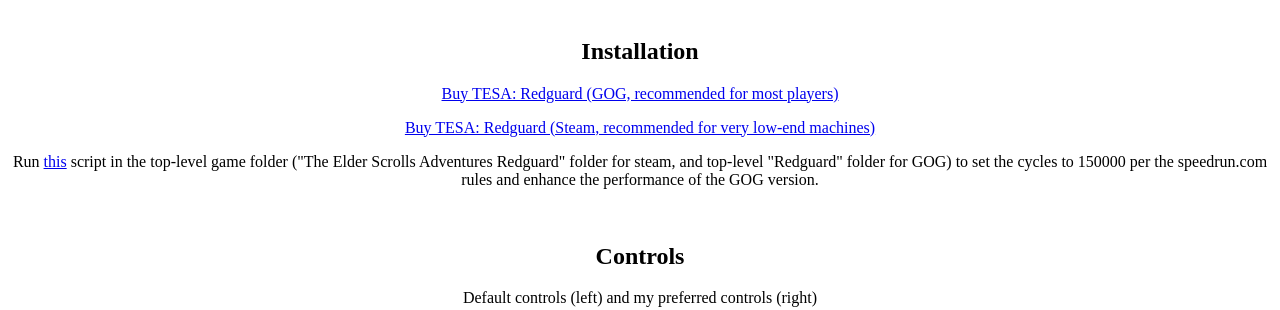
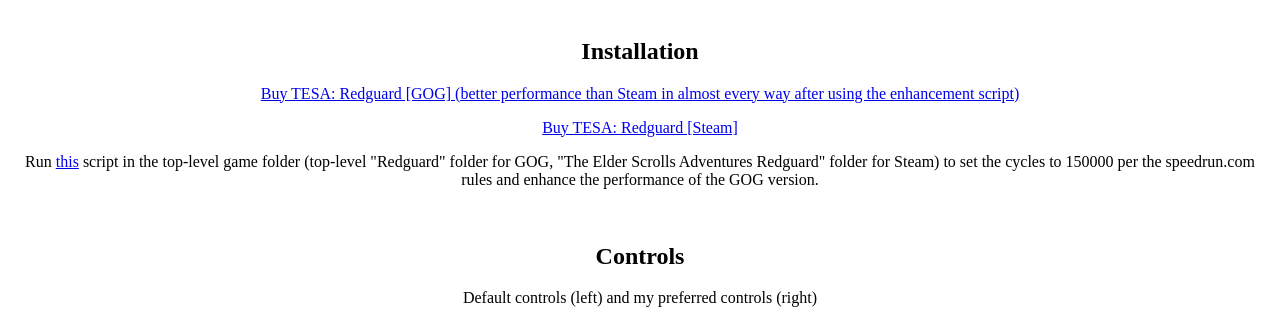
Before and after one commit to Solitaan/solitaan.com, a plain HTML site: page tesa_redguard/index.html in a window 1280 px wide. Shown: the part 498-808 px from the top of the page. Drawn offline with Linux system fonts and the light colour scheme.

Commit message:
Update index.html

```diff
--- a/tesa_redguard/index.html
+++ b/tesa_redguard/index.html
@@ -13,9 +13,9 @@
       <br><br><br>
 
       <h2>Installation</h2>
-      <p><a href="https://www.gog.com/game/the_elder_scrolls_adventures_redguard">Buy TESA: Redguard (GOG, recommended for most players)</a></p>
-      <p><a href="https://store.steampowered.com/app/1812410/The_Elder_Scrolls_Adventures_Redguard/">Buy TESA: Redguard (Steam, recommended for very low-end machines)</a></p>
-      <p>Run <a href="download/TESA-Redguard_Speedrun_Configuration.bat">this</a> script in the top-level game folder ("The Elder Scrolls Adventures Redguard" folder for steam, and top-level "Redguard" folder for GOG) to set the cycles to 150000 per the speedrun.com rules and enhance the performance of the GOG version.</p>
+      <p><a href="https://www.gog.com/game/the_elder_scrolls_adventures_redguard">Buy TESA: Redguard [GOG] (better performance than Steam in almost every way after using the enhancement script)</a></p>
+      <p><a href="https://store.steampowered.com/app/1812410/The_Elder_Scrolls_Adventures_Redguard/">Buy TESA: Redguard [Steam]</a></p>
+      <p>Run <a href="download/TESA-Redguard_Speedrun_Configuration.bat">this</a> script in the top-level game folder (top-level "Redguard" folder for GOG, "The Elder Scrolls Adventures Redguard" folder for Steam) to set the cycles to 150000 per the speedrun.com rules and enhance the performance of the GOG version.</p>
       <br>
 
       <h2>Controls</h2>
```
